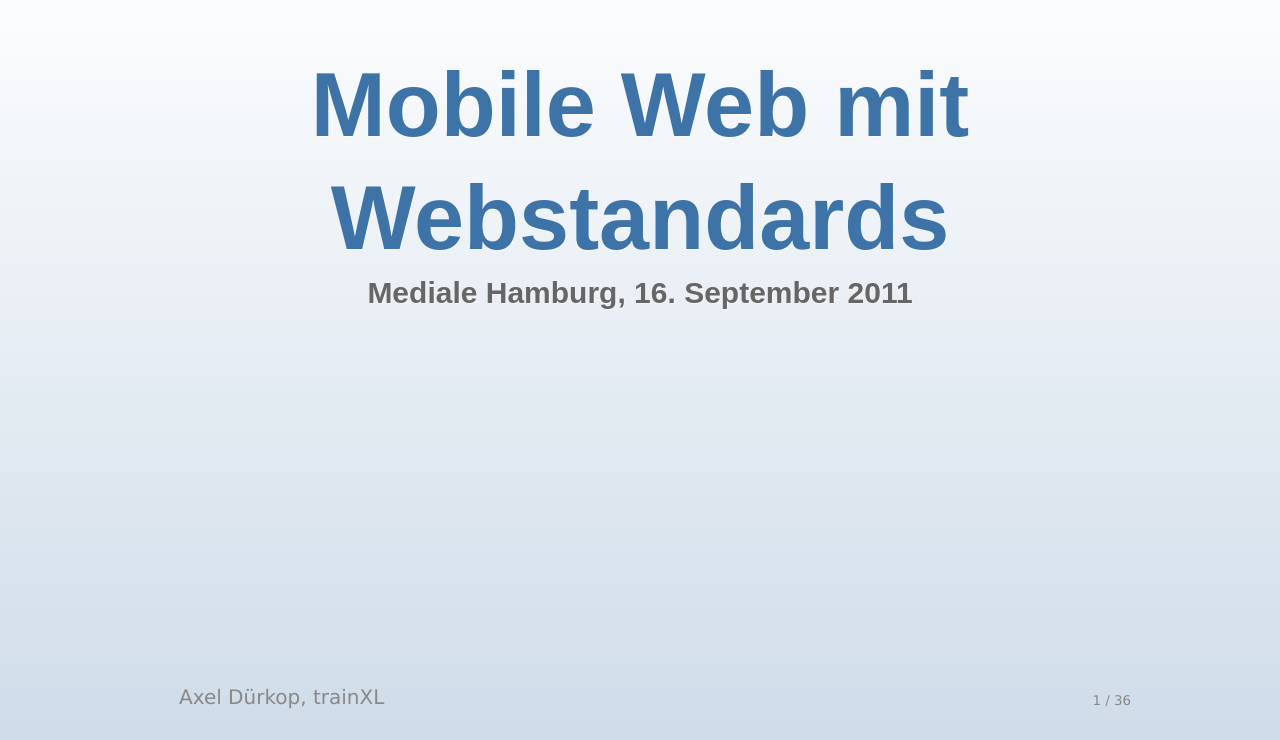
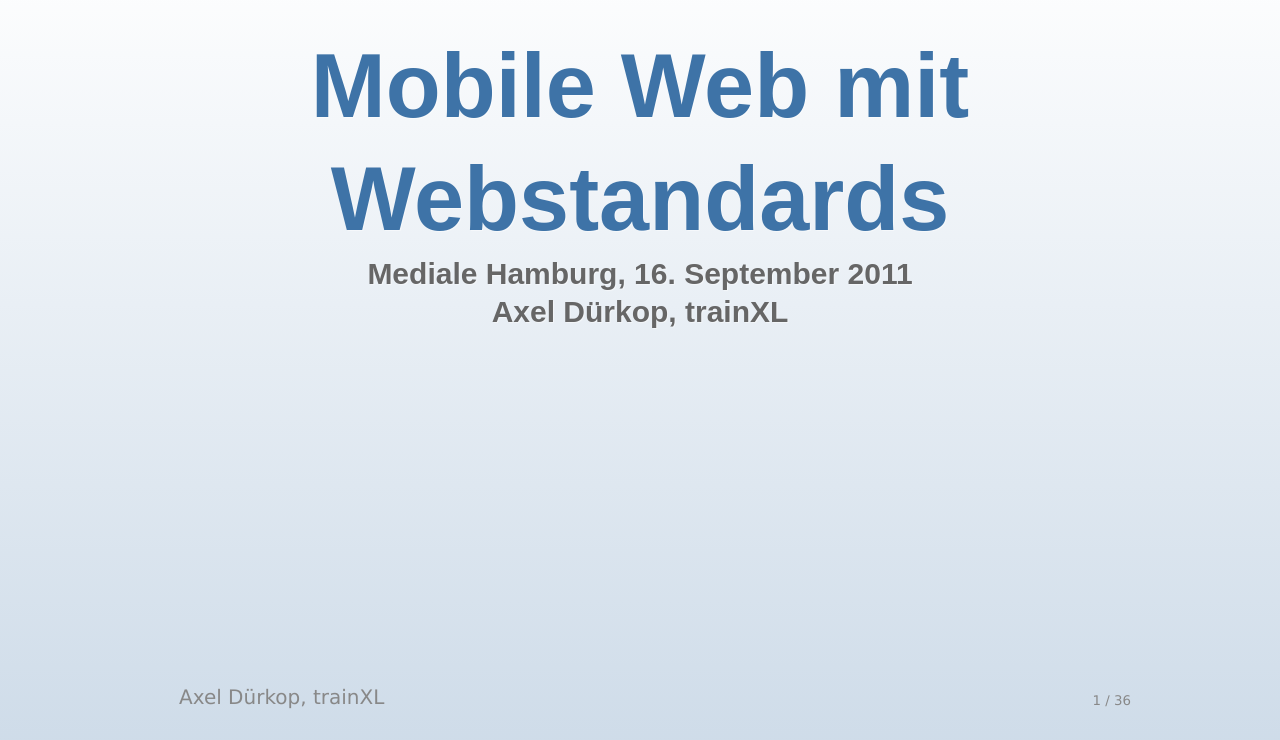
Before and after one commit to trainxl/2011-09-16_MobileWebPraese, a plain HTML site: page slideshow/index.html in a window 1280 px wide. Shown: the part 60-800 px from the top of the page. Drawn offline with nearby package versions, Linux system fonts and the light colour scheme.

Commit message:
Titel-Seite geändert

```diff
--- a/slideshow/index.html
+++ b/slideshow/index.html
@@ -36,7 +36,7 @@
     <img id="logo" src="../themes/style/img/logo_trainxl_small.png" alt="Logo trainXL" />
 
 <div class="slide" id="title-slide">
-    <h1>Mobile Web mit Webstandards<span>Mediale Hamburg, 16. September 2011</span></h1>
+    <h1>Mobile Web mit Webstandards<span>Mediale Hamburg, 16. September 2011<br />Axel Dürkop, trainXL</span></h1>
 </div>
 
 <div class="slide" id="whats-new-html5-1">
```
